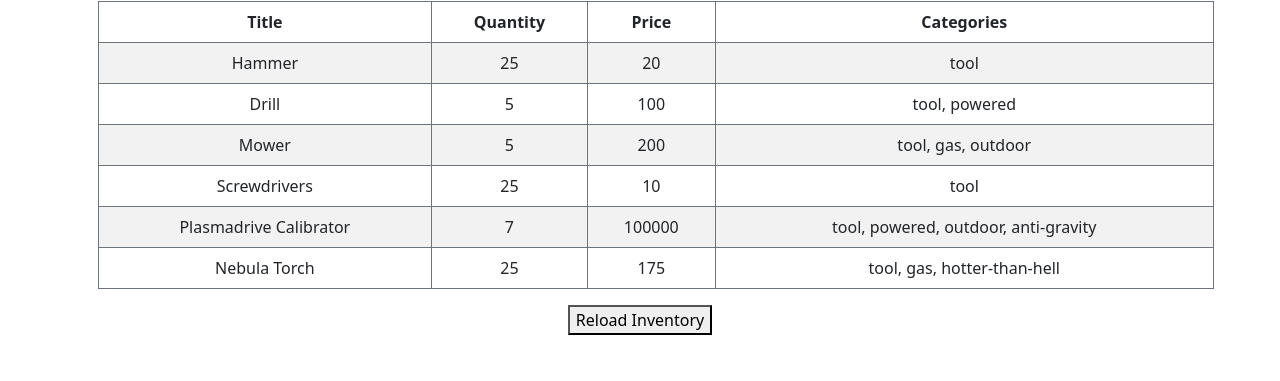
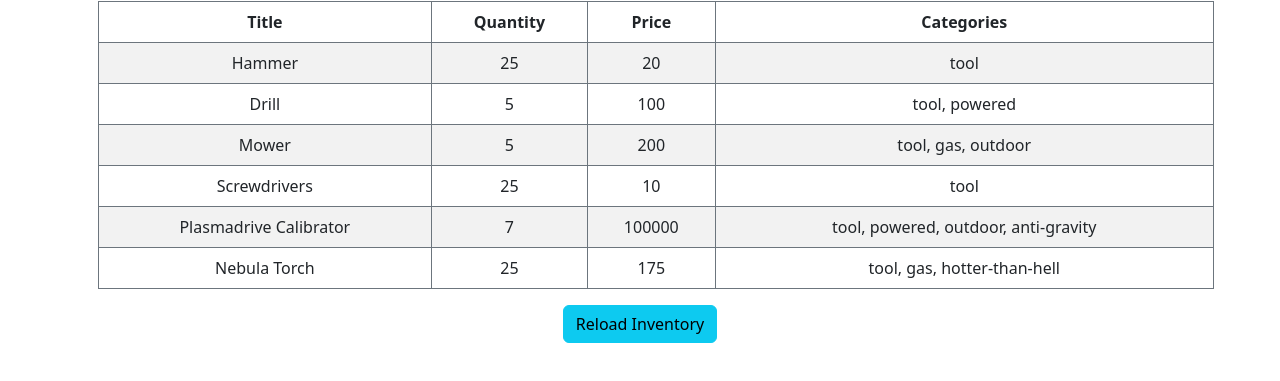
Before and after one commit to dgsmith7/codeup-web-exercises, a website: page ajax-store.html in a window 1280 px wide. Shown: the part 63-444 px from the top of the page. Drawn offline with nearby package versions, Linux system fonts and the light colour scheme.

Commit message:
styled button on ajax store

```diff
--- a/ajax-store.html
+++ b/ajax-store.html
@@ -20,7 +20,7 @@
         </thead>
         <tbody id="insertProducts"></tbody>
     </table>
-    <button id="reload">Reload Inventory</button>
+    <button id="reload" type="button" class="btn btn-info">Reload Inventory</button>
 </div>
 <script src="https://code.jquery.com/jquery-2.2.4.min.js"
         integrity="sha256-BbhdlvQf/xTY9gja0Dq3HiwQF8LaCRTXxZKRutelT44=" crossorigin="anonymous"></script>
```
